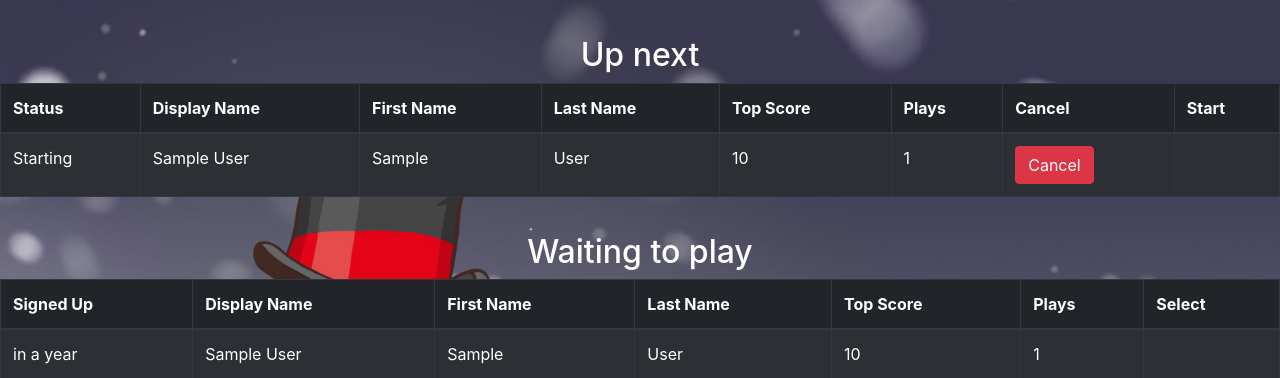
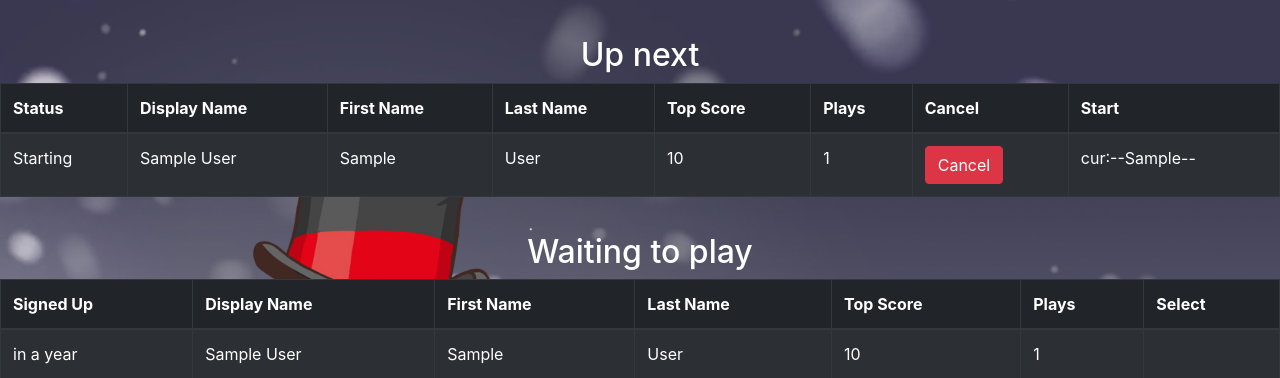
Before and after one commit to benneic/startvr-flask-mongo, a Flask app: template app/templates/station.html in a window 1280 px wide. Shown: the part 373-751 px from the top of the page. Run offline with Flask 2, Linux system fonts and the light colour scheme; the template is opened without the code that fills it: most values are stand-ins (such as "Sample title", 1, 10 or a date in 2020); a database or web service that is not in the repository returns one stand-in record (values such as "Sample title"); data that the repository does not hold is empty; some libraries are stand-ins or nearby versions.

Commit message:
Update station.html

```diff
--- a/app/templates/station.html
+++ b/app/templates/station.html
@@ -83,6 +83,7 @@
                             </form>
                         </td>
                         <td>
+                            cur:--{{ current_player }}--
                             {% if next_player.started != true and current_player == '' %}
                             <form id="form{{ next_player.displayName }}" method="POST">
                                 <input type="hidden" name="email" value="{{ next_player.email }}" />
```
